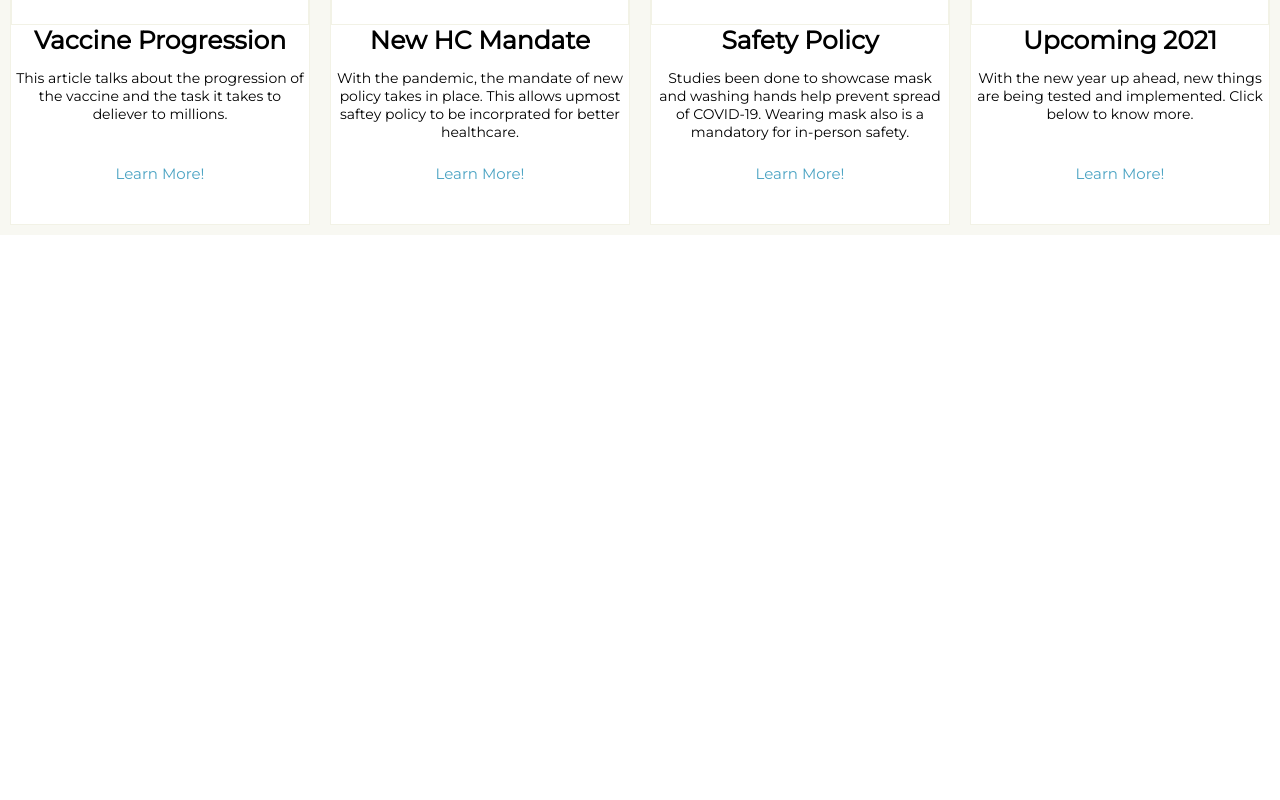
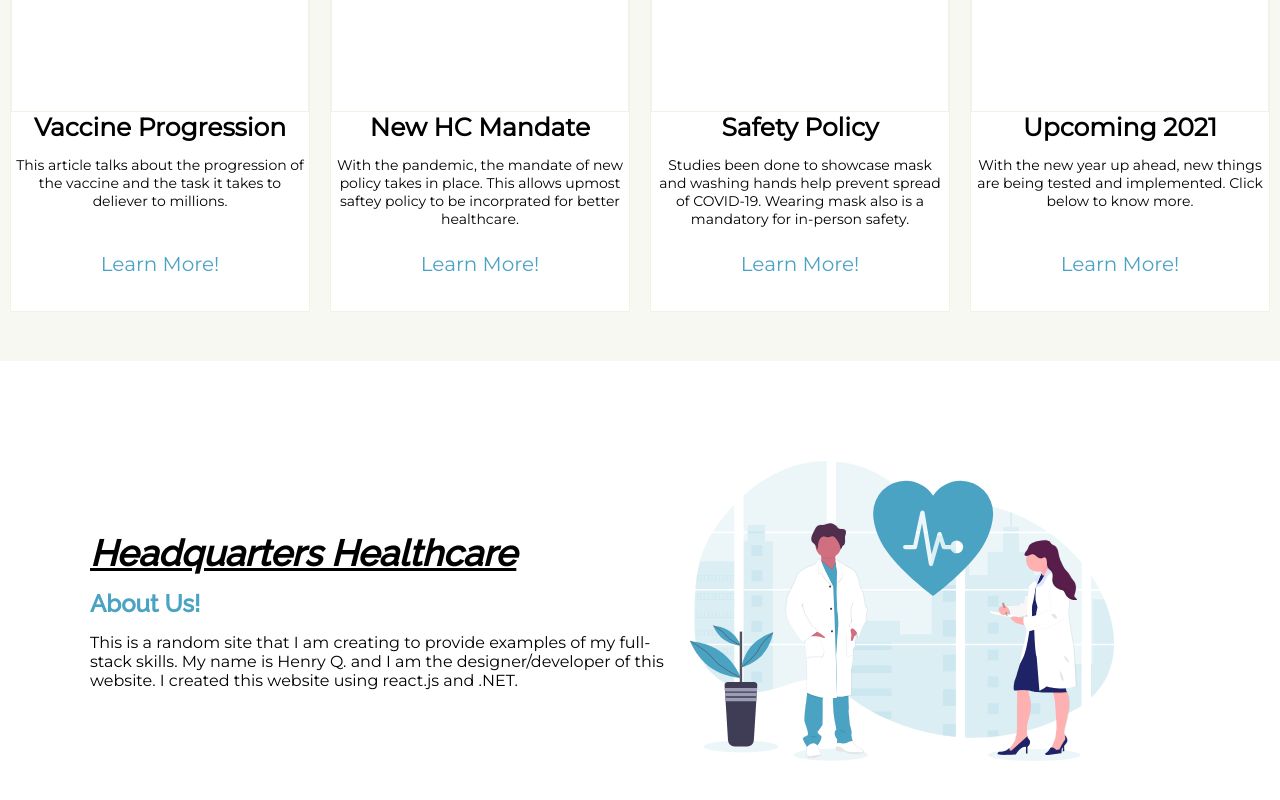
Before and after one commit to hquach-cs/HQHealthcare, a React (Create React App) app: page / in a window 1280 px wide. Shown: the part 1266-2066 px from the top of the page. Before the commit the page ends 1501 px from the top, so only its background shows below. Built offline with nearby package versions, Linux system fonts and the light colour scheme.

Commit message:
about section and smooth scroll figured out

```diff
--- /dev/null
+++ b/src/components/Frontpage/AboutSection/AboutElements.js
@@ -0,0 +1,47 @@
+import styled from "styled-components";
+
+export const About = styled.div`
+  width: 100%;
+  min-height: 500px;
+  background: white;
+  display: grid;
+  grid-template-columns: 600px 500px;
+  justify-content: center;
+  align-items: center;
+  @media screen and (max-width: 768px) {
+    display: flex;
+    flex-direction: column;
+    justify-content: center;
+    padding: 10px;
+    text-align: center;
+    margin-top: 20px;
+  }
+`;
+
+export const AboutInfo = styled.div`
+  height: 100%;
+  display: flex;
+  flex-direction: column;
+  justify-content: center;
+`;
+
+export const AboutTitle = styled.h1`
+  font-family: "Raleway", sans-serif;
+  text-decoration: underline;
+  font-style: italic;
+  font-size: 36px;
+`;
+
+export const AboutSubtitle = styled.h2`
+  font-family: "Raleway", sans-serif;
+  padding-top: 15px;
+  color: #4ba3c3;
+`;
+
+export const AboutDesc = styled.span`
+  padding-top: 15px;
+`;
+
+export const Img = styled.img`
+  height: 300px;
+`;
--- /dev/null
+++ b/src/components/Frontpage/AboutSection/index.js
@@ -0,0 +1,30 @@
+import React from "react";
+
+import {
+  About,
+  AboutInfo,
+  Img,
+  AboutTitle,
+  AboutSubtitle,
+  AboutDesc,
+} from "./AboutElements";
+import svghc from "../../../images/svg-hc.svg";
+
+const AboutSec = () => {
+  return (
+    <About name="about">
+      <AboutInfo>
+        <AboutTitle>Headquarters Healthcare</AboutTitle>
+        <AboutSubtitle>About Us!</AboutSubtitle>
+        <AboutDesc>
+          This is a random site that I am creating to provide examples of my
+          full-stack skills. My name is Henry Q. and I am the designer/developer
+          of this website. I created this website using react.js and .NET.
+        </AboutDesc>
+      </AboutInfo>
+      <Img src={svghc}></Img>
+    </About>
+  );
+};
+
+export default AboutSec;
--- a/src/components/Frontpage/HeaderChoice/HeaderChoiceElements.js
+++ b/src/components/Frontpage/HeaderChoice/HeaderChoiceElements.js
@@ -2,12 +2,14 @@ import styled from "styled-components";
 
 export const HeaderSection = styled.div`
   width: 100%;
-  height: 240px;
   background: rgb(214, 40, 57, 0.95);
   display: flex;
+  height: 240px;
   justify-content: center;
   @media screen and (max-width: 768px) {
-    display: none;
+    flex-direction: column;
+    align-items: center;
+    height: 340px;
   }
 `;
 
@@ -22,6 +24,10 @@ export const HeaderChoice = styled.div`
   background: #d62839;
   display: grid;
   color: white;
+  @media screen and (max-width: 768px) {
+    padding: 5px;
+    border-bottom: 1px solid white;
+  }
 `;
 
 export const HeaderChoiceTitle = styled.h2`
@@ -31,6 +37,8 @@ export const HeaderChoiceTitle = styled.h2`
   align-items: center;
   font-size: 1.7rem;
   font-family: "Raleway", sans-serif;
+  font-style: bold;
+  text-decoration: underline;
 `;
 
 export const HeaderChoiceDesc = styled.span`
--- a/src/components/Frontpage/StorySec/StorySecElements.js
+++ b/src/components/Frontpage/StorySec/StorySecElements.js
@@ -10,7 +10,7 @@ export const StorySection = styled.div`
 `;
 
 export const StorySectionTitle = styled.h1`
-  margin-top: 30px;
+  margin-top: 5%;
   font-size: 2rem;
   font-style: italic;
   text-decoration: underline;
@@ -18,8 +18,9 @@ export const StorySectionTitle = styled.h1`
 `;
 
 export const StorySectionDesc = styled.span`
-  margin-top: 15px;
+  margin-top: 30px;
   text-align: center;
+  margin-bottom: 3%;
   width: 60%;
 `;
 
@@ -29,6 +30,7 @@ export const StoryList = styled.ul`
   @media screen and (max-width: 768px) {
     flex-direction: column;
   }
+  margin-bottom: 3%;
 `;
 
 export const StoryPic = styled.div`
@@ -50,9 +52,10 @@ export const StoryButton = styled.a`
   cursor: pointer;
   text-align: center;
   color: #4ba3c3;
-  font-size: 15px;
+  font-size: 20px;
   &:hover {
     color: #cce6f4;
+    text-decoration: underline;
   }
 `;
 
--- a/src/components/Frontpage/StorySec/index.js
+++ b/src/components/Frontpage/StorySec/index.js
@@ -17,10 +17,10 @@ const StorySec = () => {
     <StorySection>
       <StorySectionTitle>Breaking News and Story!</StorySectionTitle>
       <StorySectionDesc>
-        Duis ultricies condimentum dui vitae posuere. Suspendisse id purus
-        metus. Duis aliquet consequat quam, quis auctor felis efficitur sed.
-        Etiam nec diam euismod, elementum neque a, laoreet ipsum. Cras vel metus
-        eu est sollicitudin egestas.
+        During pandemic times, its important to have vision on new breaking news
+        to know about things. Our help is to review certain articles and provide
+        aids or ease of to the links of articles. This allow us to provide help
+        for reporters and help to you guys!
       </StorySectionDesc>
       <StoryList>
         <Story>
--- a/src/components/Frontpage/index.js
+++ b/src/components/Frontpage/index.js
@@ -2,6 +2,7 @@ import React from "react";
 import Header from "./Header";
 import HeaderChoiceSec from "./HeaderChoice";
 import StorySec from "./StorySec";
+import AboutSec from "./AboutSection";
 
 const Frontpage = () => {
   return (
@@ -9,6 +10,7 @@ const Frontpage = () => {
       <Header></Header>
       <HeaderChoiceSec></HeaderChoiceSec>
       <StorySec></StorySec>
+      <AboutSec></AboutSec>
     </>
   );
 };
--- a/src/components/Navbar/index.js
+++ b/src/components/Navbar/index.js
@@ -24,7 +24,9 @@ const Navbar = () => {
           <NavLinkR to="/resources">Resources</NavLinkR>
         </NavItem>
         <NavItem>
-          <NavLinkS to="about">About Us</NavLinkS>
+          <NavLinkS to="about" spy={true} smooth={true}>
+            About Us
+          </NavLinkS>
         </NavItem>
         <NavItem>
           <NavLinkR to="/careers">Careers</NavLinkR>
```
Also changed, not shown: src/images/svg-hc.svg (added).
